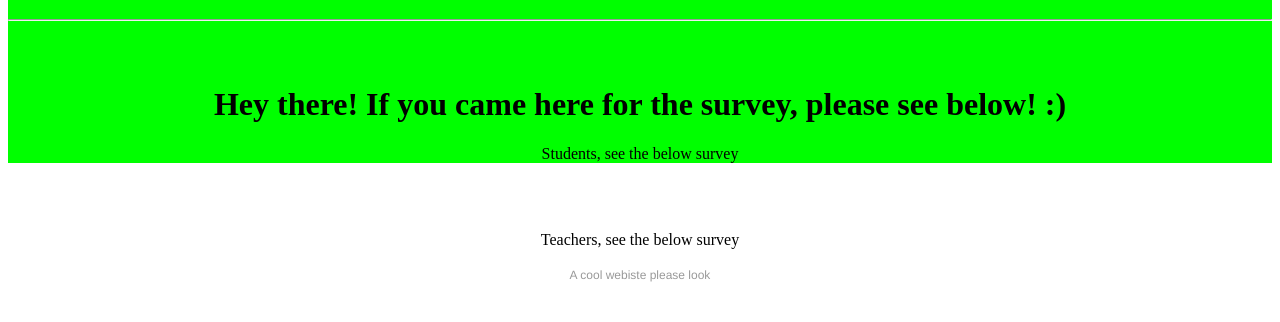
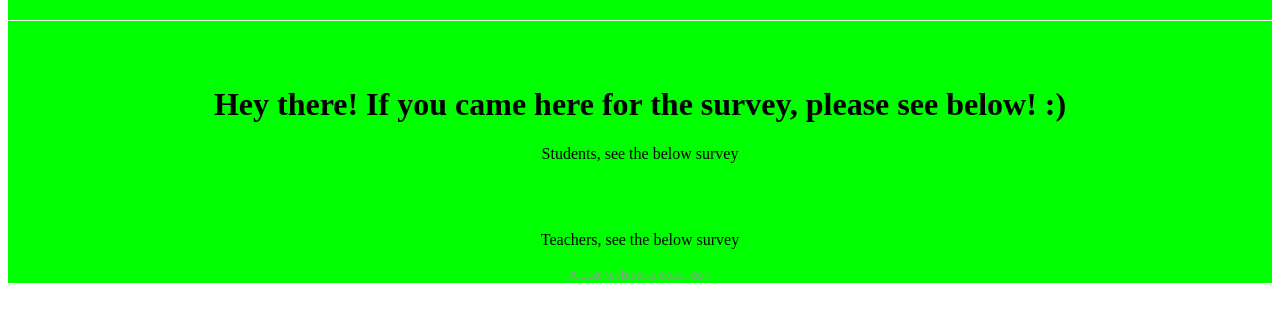
Before and after one commit to TKO-Cuber/BioPhoneSurvery, a plain HTML site: page page.html in a window 1280 px wide. Shown: the part 180-502 px from the top of the page. Drawn offline with Linux system fonts and the light colour scheme; a script that the page names is missing.

Commit message:
Update page.html

```diff
--- a/page.html
+++ b/page.html
@@ -14,11 +14,17 @@
 	  .surveystudent {
 		  text-align:center;
 		}
-	  .surveyteacher
+	  .surveyteacher {
 		  text-align:center;
 		}
+          .yeet {
+		  background-color:lime;
+		  text-align:center;
+		}
+
 	</style>
     </head>
+      <div class="yeet">
       <body>
         <div class="stuff">
         <h1>If you are a student and just filled out the permission form, do not take this survery until we tell you. Come back later.</h1>
@@ -27,7 +33,6 @@
         <hr>
         <br>
         <br>
-
 	  <h1>Hey there! If you came here for the survey, please see below! :)</h1>
 	  <p>Students, see the below survey</p>
 	  </div>
@@ -39,5 +44,7 @@
 	      <div class="surveyteacher">
           	    <center><script>(function(t,e,s,n){var o,a,c;t.SMCX=t.SMCX||[],e.getElementById(n)||(o=e.getElementsByTagName(s),a=o[o.length-1],c=e.createElement(s),c.type="text/javascript",c.async=!0,c.id=n,c.src=["https:"===location.protocol?"https://":"http://","widget.surveymonkey.com/collect/website/js/tRaiETqnLgj758hTBazgdzJj0faLKdgK1TFqrr7wIMkDgnpjIEnQzxIM83CmoY6Y.js"].join(""),a.parentNode.insertBefore(c,a))})(window,document,"script","smcx-sdk");</script><a style="font: 12px Helvetica, sans-serif; color: #999; text-decoration: none;" href=https://www.reddit.com/r/softwaregore> A cool webiste please look </a></center>
 	      </div>
+
 	</body>
+	  </div>
   </html>
```
